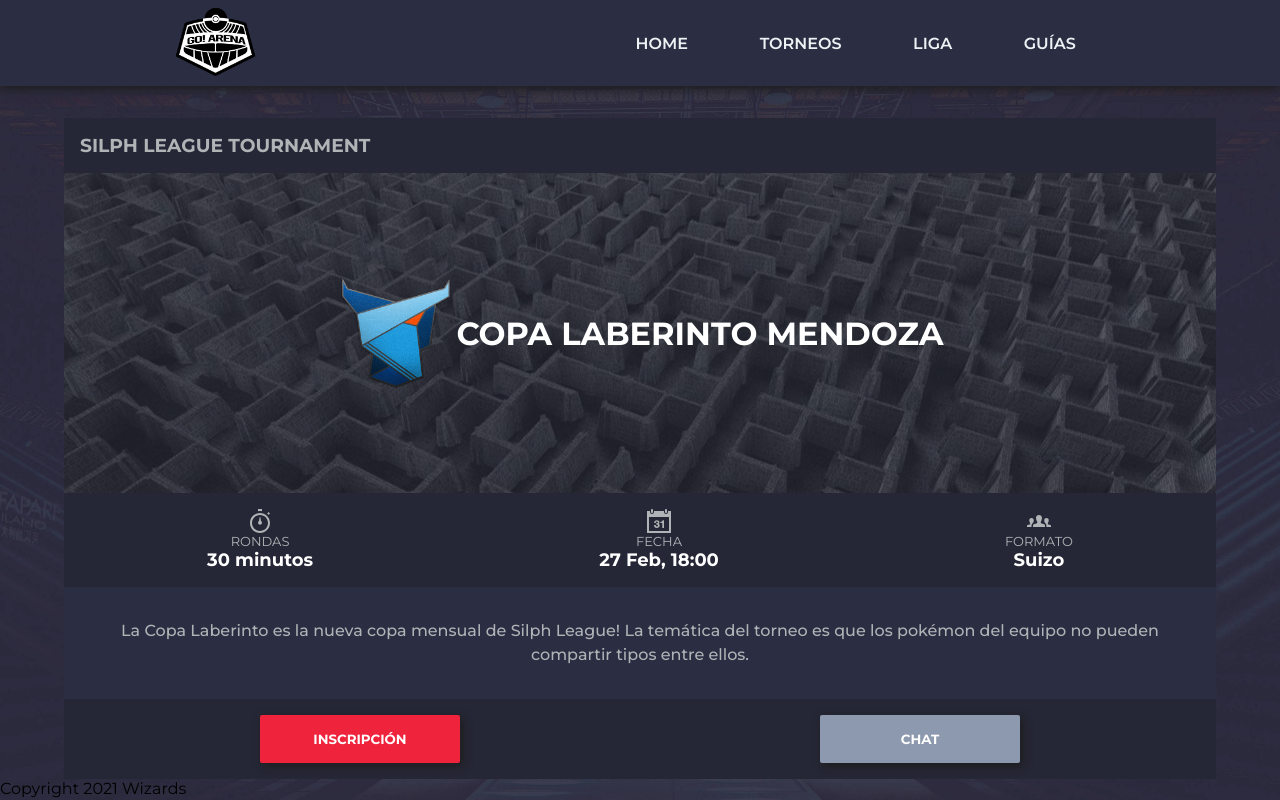
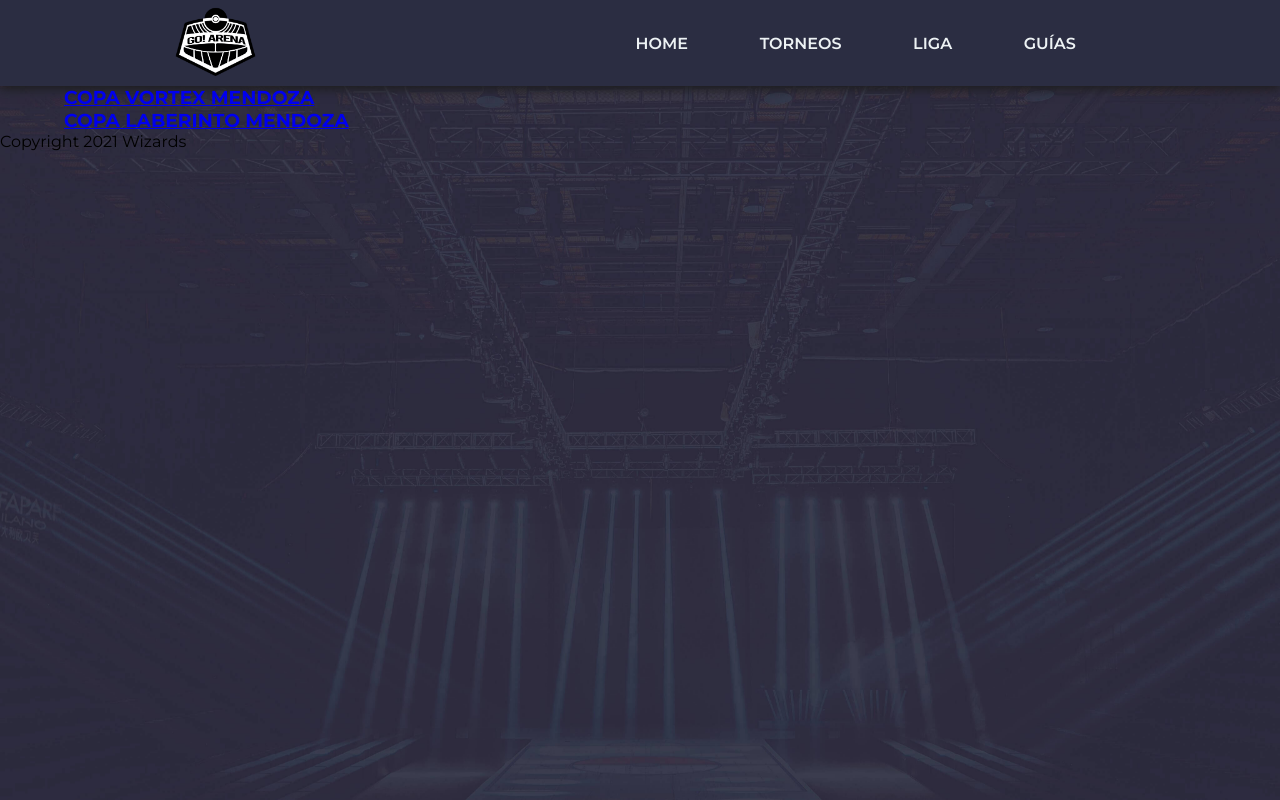
Before and after one commit to AgustinHenriquez/goarena-next, a Next.js app: page /torneos in a window 1280 px wide. Built offline with nearby package versions, Linux system fonts and the light colour scheme.

Commit message:
tournament routing

```diff
--- a/pages/api/tournamentState.js
+++ b/pages/api/tournamentState.js
@@ -14,6 +14,7 @@
 
 export const tournaments = [
   {
+    id: "vortex",
     title: "COPA VORTEX MENDOZA",
     league: "SILPH LEAGUE TOURNAMENT",
     media: "vortex",
@@ -26,6 +27,7 @@
     results: ["", "", "", "", "", ""],
   },
   {
+    id: "laberinto",
     title: "COPA LABERINTO MENDOZA",
     league: "SILPH LEAGUE TOURNAMENT",
     media: "labyrinth",
--- a/pages/torneos.js
+++ /dev/null
@@ -1,15 +0,0 @@
-import Head from 'next/head'
-
-import TournamentPage from '../components/TournamentPage'
-
-import { mainTournament } from "./api/tournamentState";
-
-const Torneos = () => {
-  return (
-    <div>
-      <TournamentPage tournament={mainTournament}/>
-    </div>
-   );
-}
-
-export default Torneos;
--- /dev/null
+++ b/pages/torneos/index.js
@@ -0,0 +1,22 @@
+import Head from 'next/head'
+import Link from 'next/link'
+
+import TournamentPage from '../../components/TournamentPage'
+
+import { tournaments } from "../api/tournamentState";
+
+const Torneos = () => {
+  return (
+    <div>
+      {tournaments.map(tournament => (
+        <Link href={'/torneos/' + tournament.id} key={tournament.id}>
+          <a>
+            <h3>{tournament.title}</h3>
+          </a>
+        </Link>
+      ))}
+    </div>
+   );
+}
+
+export default Torneos;
--- a/styles/_TournamentPage.scss
+++ b/styles/_TournamentPage.scss
@@ -96,3 +96,13 @@
     }
   }
 }
+
+@media screen and (max-width: 768px) {
+  .links {
+    flex-direction: column;
+    align-items: center;
+    a {
+      padding-top: 10px;
+    }
+  }
+}
```
Also changed, not shown: pages/torneos/[tournament].js (added, +13 -0 lines).
